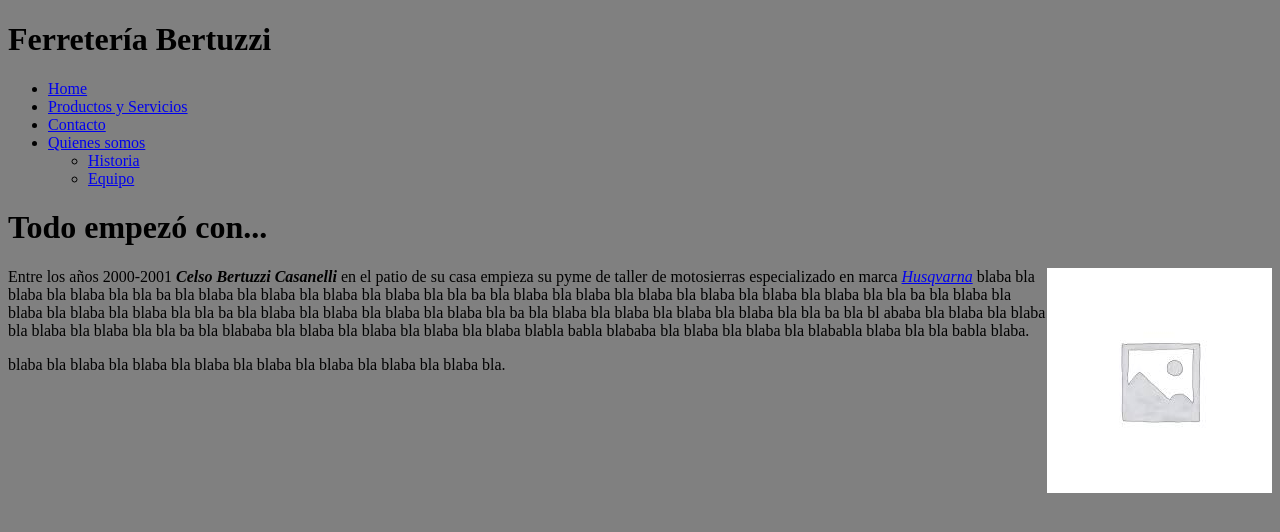
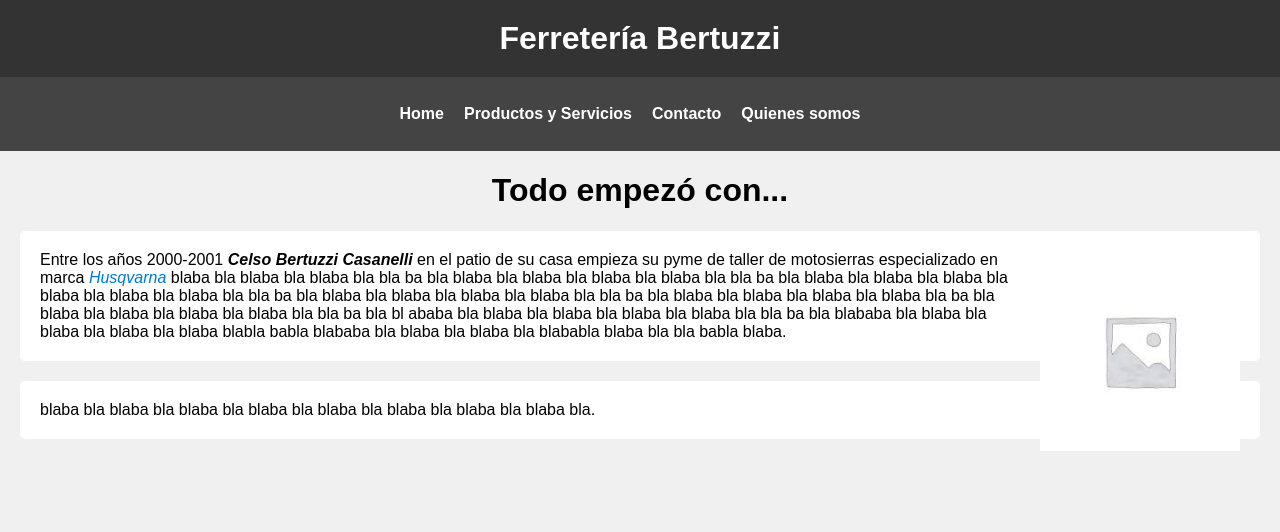
Before and after one commit to NelsonNeculhueque/Proyecto-Taller-Integral, a PHP site: page /quienessomos.html in a window 1280 px wide. Shown: the top 532 px of the page. Run offline with PHP 8.4, Linux system fonts and the light colour scheme.

Commit message:
css style quienes somos
CSS Style

Co-Authored-By: AbdielAntonioMolinaCifuentes <135261424+AbdielAntonioMolinaCifuentes@users.noreply.github.com>

```diff
--- a/ferreteria_2.0/extra/04.css
+++ b/ferreteria_2.0/extra/04.css
@@ -1,4 +1,93 @@
-body{
-    background-image: none;
-    background-color: grey;
+/* Estilos generales */
+body {
+    font-family: Arial, sans-serif;
+    background-color: #f0f0f0;
+    margin: 0;
+    padding: 0;
 }
+
+.container {
+    max-width: 1200px;
+    margin: 0 auto;
+    padding: 20px;
+}
+
+/* Encabezado */
+#pri {
+    background-color: #333;
+    color: #fff;
+    text-align: center;
+    padding: 20px 0;
+    margin: 0;
+}
+
+/* Menú */
+#menu {
+    background-color: #444;
+    color: white;
+    padding: 2px 0;
+}
+
+.MenInicio {
+    display: flex;
+    justify-content: center;
+    padding: 10px 0;
+}
+
+.MenInicio li {
+    margin-right: 20px;
+    list-style: none;
+    position: relative;
+}
+
+.MenInicio a {
+    color: white;
+    font-weight: bold;
+    text-decoration: none;
+}
+
+.MenInicio ul {
+    display: none;
+    position: absolute;
+    background-color: #333;
+    z-index: 1;
+    top: 100%;
+    left: 0;
+}
+
+.MenInicio li:hover ul {
+    display: block;
+    flex-direction: column;
+}
+
+.MenInicio ul li {
+    margin: 0;
+}
+/* Contenido de la historia */
+#sec {
+    text-align: center;
+}
+
+#historia {
+    padding: 20px;
+    margin: 20px;
+    background-color: #fff;
+    border-radius: 5px;
+}
+
+#historia img {
+    float: right;
+    margin-left: 20px;
+    max-width: 200px;
+    height: auto;
+}
+
+/* Enlaces globales */
+a {
+    color: #0078d4;
+    text-decoration: none;
+}
+
+a:hover {
+    text-decoration: underline;
+}
```
